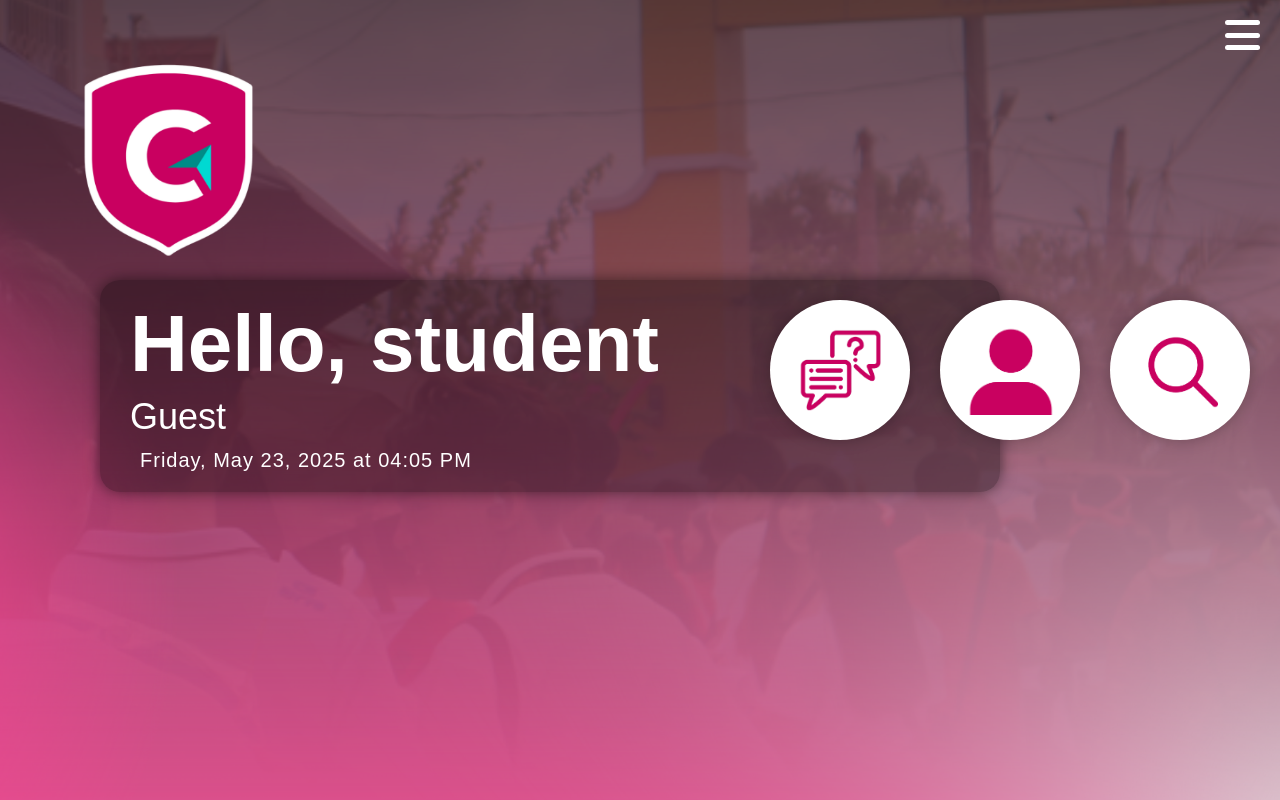
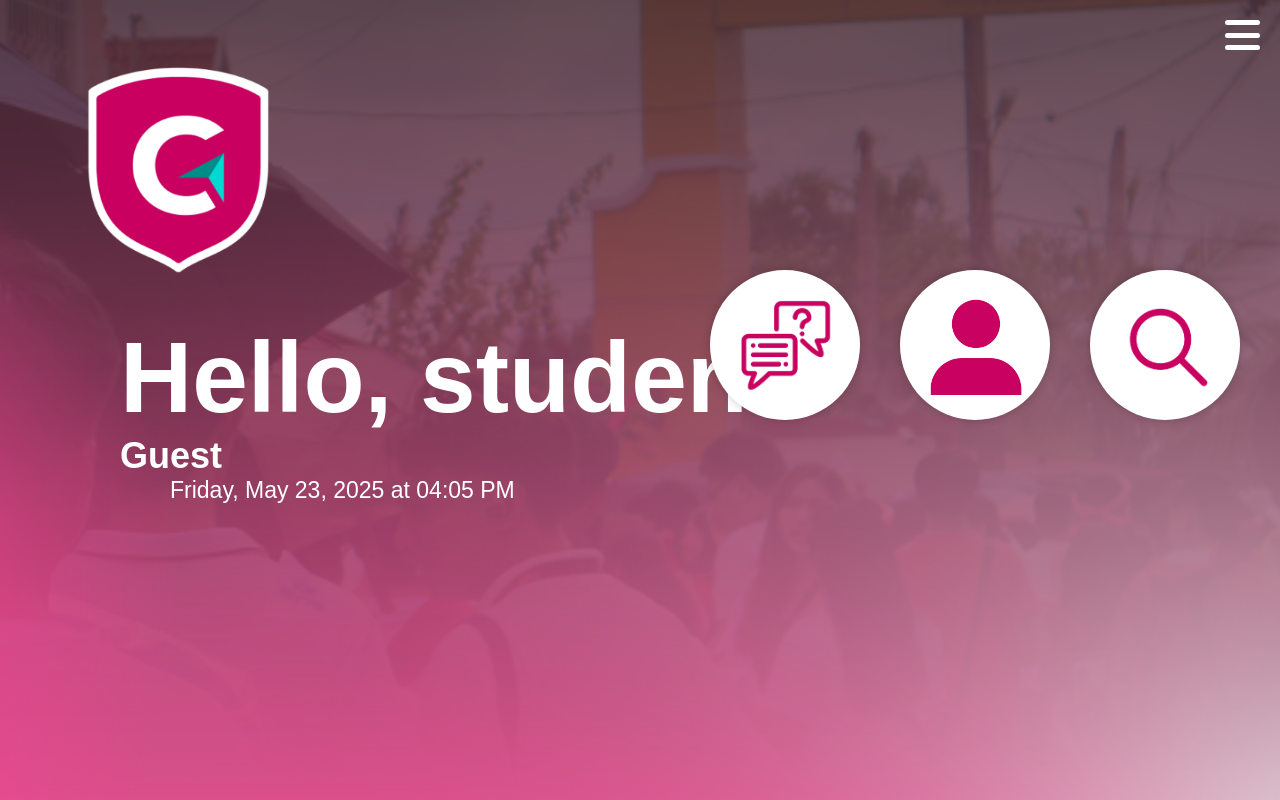
Before and after one commit to Hiroooqqqt/CampusGo-Website, a PHP site: page /homepage.php in a window 1280 px wide. Run offline with PHP 8.4, Linux system fonts and the light colour scheme; some libraries are stand-ins or nearby versions.

Commit message:
Fixes on design
Optimized design and some few more bugs

```diff
--- a/CSS/homepage.css
+++ /dev/null
@@ -1,220 +0,0 @@
-* {
-    margin: 0;
-    padding: 0;
-    box-sizing: border-box;
-}
-
-body {
-    font-family: Arial, sans-serif;
-    background: url(background/background_home.png) no-repeat center center fixed;
-    background-size: cover;
-    height: 100vh;
-    display: flex;
-    flex-direction: column;
-    position: relative;
-    color: white;
-}
-
-/* Logo Section */
-.logo-section {
-    position: fixed;
-    top: 25px;
-    left: 30px;
-    z-index: 10;
-}
-
-.logo {
-    width: 280px;
-    max-width: 90vw;
-}
-
-/* Main Container with greeting */
-.container {
-    max-width: 900px;
-    margin: 280px 0 0 100px;
-    padding: 20px 30px;
-    border-radius: 20px;
-    background: rgba(0, 0, 0, 0.35); /* subtle background for readability */
-    box-shadow: 0 0 15px rgba(0, 0, 0, 0.5);
-}
-
-.greeting h1 {
-    font-size: 80px;
-    font-weight: 900;
-    line-height: 1.1;
-    margin-bottom: 0.1em;
-}
-
-.greeting h3 {
-    font-size: 36px;
-    font-weight: 400;
-    margin-bottom: 0.3em;
-}
-
-.greeting p {
-    font-size: 20px;
-    margin-left: 10px;
-    letter-spacing: 0.05em;
-}
-
-/* Icons Section */
-.icons-section {
-    display: flex;
-    position: fixed;
-    top: 300px;
-    right: 30px;
-    gap: 30px;
-    z-index: 10;
-}
-
-.icon {
-    width: 140px;
-    height: 140px;
-    border-radius: 50%;
-    background: white;
-    display: flex;
-    justify-content: center;
-    align-items: center;
-    box-shadow: 0 0 15px rgba(0, 0, 0, 0.25);
-    cursor: pointer;
-    transition: transform 0.3s ease, box-shadow 0.3s ease;
-}
-
-.icon img {
-    width: 90px;
-    height: 90px;
-    pointer-events: none;
-}
-
-.icon:hover {
-    transform: scale(1.25);
-    box-shadow: 0 0 25px rgba(0, 0, 0, 0.45);
-}
-
-/* Hamburger Menu Styling */
-.hamburger-menu {
-    position: fixed;
-    top: 20px;
-    right: 20px;
-    z-index: 20;
-}
-
-.hamburger {
-    width: 35px;
-    height: 30px;
-    display: flex;
-    flex-direction: column;
-    justify-content: space-between;
-    cursor: pointer;
-}
-
-.hamburger .line {
-    width: 100%;
-    height: 5px;
-    background-color: white;
-    border-radius: 5px;
-}
-
-.menu {
-    display: none;
-    position: absolute;
-    top: 45px;
-    right: 0;
-    background-color: white;
-    border-radius: 8px;
-    box-shadow: 0 0 15px rgba(0, 0, 0, 0.2);
-    width: 130px;
-    font-weight: bold;
-}
-
-.menu a {
-    display: block;
-    padding: 14px 18px;
-    color: black;
-    text-decoration: none;
-    border-bottom: 1px solid #ddd;
-    transition: background-color 0.3s ease;
-}
-
-.menu a:last-child {
-    border-bottom: none;
-}
-
-.menu a:hover {
-    background-color: #f0f0f0;
-}
-
-/* Responsive for smaller screens */
-@media (max-width: 900px) {
-    .container {
-        margin-left: 30px;
-        margin-top: 220px;
-        padding: 15px 20px;
-    }
-
-    .greeting h1 {
-        font-size: 60px;
-    }
-
-    .greeting h3 {
-        font-size: 28px;
-    }
-
-    .greeting p {
-        font-size: 18px;
-        margin-left: 5px;
-    }
-
-    .icons-section {
-        top: 240px;
-        right: 15px;
-        gap: 20px;
-    }
-
-    .icon {
-        width: 110px;
-        height: 110px;
-    }
-
-    .icon img {
-        width: 70px;
-        height: 70px;
-    }
-}
-
-@media (max-width: 500px) {
-    .container {
-        margin-left: 15px;
-        margin-top: 180px;
-        padding: 10px 15px;
-    }
-
-    .greeting h1 {
-        font-size: 45px;
-    }
-
-    .greeting h3 {
-        font-size: 22px;
-    }
-
-    .greeting p {
-        font-size: 16px;
-        margin-left: 0;
-    }
-
-    .icons-section {
-        top: 200px;
-        right: 10px;
-        gap: 15px;
-    }
-
-    .icon {
-        width: 90px;
-        height: 90px;
-    }
-
-    .icon img {
-        width: 60px;
-        height: 60px;
-    }
-}
--- a/connect.php
+++ b/connect.php
@@ -10,4 +10,4 @@ if (!$conn) {
     die("Connection failed: " . mysqli_connect_error());
 }
 
-?>
+  ?>
--- a/homepage.php
+++ b/homepage.php
@@ -7,10 +7,143 @@ $userName = isset($_SESSION['name']) ? $_SESSION['name'] : 'Guest';
 <!DOCTYPE html>
 <html lang="en">
 <head>
-    <meta charset="UTF-8">
-    <meta name="viewport" content="width=device-width, initial-scale=1.0">
+  <meta charset="UTF-8" />
+  <meta name="viewport" content="width=device-width, initial-scale=1.0"/>
   <title>Welcome Screen</title>
-    <link rel="stylesheet" href="CSS/homepage.css">
+  <link href="https://cdn.jsdelivr.net/npm/fullcalendar@6.1.8/index.global.min.css" rel="stylesheet" />
+
+  <style>
+    * {
+        margin: 0;
+        padding: 0;
+        box-sizing: border-box;
+    }
+
+    body {
+        font-family: Arial, sans-serif;
+        background: url(background/background_home.png) no-repeat center center;
+        background-size: cover;
+        height: 100vh;
+        display: flex;
+        flex-direction: column;
+        align-items: flex-start;
+        position: relative;
+        color: white;
+    }
+
+    .logo-section {
+        position: absolute;
+        margin-left: 30px;
+        margin-top: 25px;
+    }
+
+    .logo {
+        width: 300px;
+    }
+
+    .container {
+        width: 80%;
+        max-width: 900px;
+        border-radius: 20px;
+        padding: 20px;
+        color: white;
+        margin-top: 300px;
+        margin-left: 100px;
+    }
+
+    .greeting h1 {
+        font-size: 100px;
+        font-weight: bold;
+    }
+
+    .greeting h3 {
+        font-size: 36px;
+    }
+
+    .greeting p {
+        margin-left: 50px;
+        font-size: 23px;
+    }
+
+    .icons-section {
+        display: flex;
+        justify-content: space-between;
+        position: absolute;
+        right: 20px;
+        margin-top: 250px;
+    }
+
+    .icon {
+        width: 150px;
+        height: 150px;
+        border-radius: 50%;
+        background: white;
+        display: flex;
+        justify-content: center;
+        align-items: center;
+        box-shadow: 0 0 10px rgba(0, 0, 0, 0.2);
+        margin: 20px;
+        transition: transform 0.3s ease;
+    }
+
+    .icon img {
+        width: 100px;
+        height: 100px;
+    }
+
+    .navv:hover, .qrr:hover, .sri:hover {
+        transform: scale(1.3);
+    }
+
+    .hamburger-menu {
+        position: absolute;
+        top: 20px;
+        right: 20px;
+    }
+
+    .hamburger {
+        width: 35px;
+        height: 30px;
+        display: flex;
+        flex-direction: column;
+        justify-content: space-between;
+        cursor: pointer;
+    }
+
+    .hamburger .line {
+        width: 100%;
+        height: 5px;
+        background-color: white;
+        border-radius: 5px;
+    }
+
+    .menu {
+        display: none;
+        position: absolute;
+        top: 50px;
+        right: 0;
+        background-color: white;
+        border-radius: 5px;
+        box-shadow: 0 0 10px rgba(0, 0, 0, 0.1);
+        width: 130px;
+    }
+
+    .menu a {
+        display: block;
+        padding: 10px 20px;
+        color: black;
+        text-decoration: none;
+        border-bottom: 1px solid #eee;
+    }
+
+    .menu a:last-child {
+        border-bottom: none;
+    }
+
+    .menu a:hover {
+        background-color: #f5f5f5;
+    }
+  </style>
 </head>
 <body>
   <div class="logo-section">
@@ -23,17 +156,23 @@ $userName = isset($_SESSION['name']) ? $_SESSION['name'] : 'Guest';
           <h3><?php echo htmlspecialchars($userName); ?></h3>
           <p id="date-time"></p>
       </div>
-
   </div>
 
   <div class="icons-section">
-        <div class="icon navv" onclick="window.location.href='Map.php'"><img src="Icons/help.png" alt="Navigation Icon"></div>
-        <div class="icon qrr" onclick="window.location.href='qr_code.php'"><img src="Icons/profile_pic.png" alt="QR Code Icon"></div>
-
+      <div class="icon navv" onclick="window.location.href='Map.php'">
+          <img src="Icons/help.png" alt="Navigation Icon">
+      </div>
+      <div class="icon qrr" onclick="window.location.href='qr_code.php'">
+          <img src="Icons/profile_pic.png" alt="QR Code Icon">
+      </div>
       <?php if ($userRole == 'teacher'): ?>
-            <div class="icon sri" onclick="window.location.href='roomManagerUI.php'"><img src="Icons/searchRoomIcon.png" alt="Search Icon"></div>
+          <div class="icon sri" onclick="window.location.href='roomManagerUI.php'">
+              <img src="Icons/searchRoomIcon.png" alt="Search Icon">
+          </div>
       <?php else: ?>
-            <div class="icon sri" onclick="window.location.href='roomStatus.php'"><img src="Icons/searchRoomIcon.png" alt="Search Icon"></div>
+          <div class="icon sri" onclick="window.location.href='roomStatus.php'">
+              <img src="Icons/searchRoomIcon.png" alt="Search Icon">
+          </div>
       <?php endif; ?>
   </div>
 
@@ -44,16 +183,23 @@ $userName = isset($_SESSION['name']) ? $_SESSION['name'] : 'Guest';
           <div class="line"></div>
       </div>
       <div class="menu" id="menu">
-          <a href="calendar.php" class="calendar">Calendar</a><br>
-            <a href="logout.php" class="logout">Log out</a><br>
-
+          <a href="calendar.php">Calendar</a>
+          <a href="logout.php" class="logout">Log out</a>
       </div>
   </div>
 
   <script>
     function updateDateTime() {
         const now = new Date();
-            const options = { year: 'numeric', month: 'long', day: 'numeric', weekday: 'long', hour: '2-digit', minute: '2-digit', hour12: true };
+        const options = {
+            year: 'numeric',
+            month: 'long',
+            day: 'numeric',
+            weekday: 'long',
+            hour: '2-digit',
+            minute: '2-digit',
+            hour12: true
+        };
         const dateTimeString = now.toLocaleString('en-US', options);
         document.getElementById('date-time').innerText = dateTimeString;
     }
@@ -63,7 +209,7 @@ $userName = isset($_SESSION['name']) ? $_SESSION['name'] : 'Guest';
 
     function toggleMenu() {
         var menu = document.getElementById('menu');
-            menu.style.display = (menu.style.display === 'none' || menu.style.display === '') ? 'block' : 'none';
+        menu.style.display = (menu.style.display === 'block') ? 'none' : 'block';
     }
   </script>
 </body>
```
Also changed, not shown: calendar.php (+27 -13 lines). Lines whose indentation alone changed are shown as unchanged.
